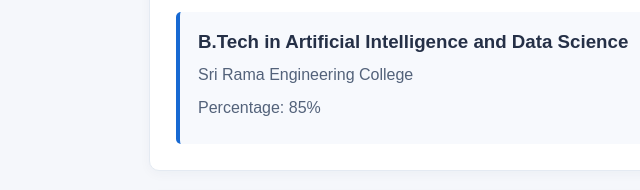
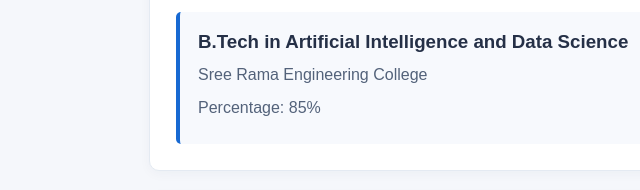
Before and after one commit to allu121212/alekhya_talla-portfolio, a plain HTML site: page index.html in a window 1280 px wide. Shown: the part 789-979 px from the top of the page, 13-653 px from the left. Drawn offline with Linux system fonts and the light colour scheme.

Commit message:
Add files via upload

```diff
--- a/index.html
+++ b/index.html
@@ -65,7 +65,7 @@
                     B.Tech in Artificial Intelligence and Data Science
                 </h3>
 
-                <p>Sri Rama Engineering College</p>
+                <p>Sree Rama Engineering College</p>
                 <p>Percentage: 85%</p>
             </article>
         </section>
```
